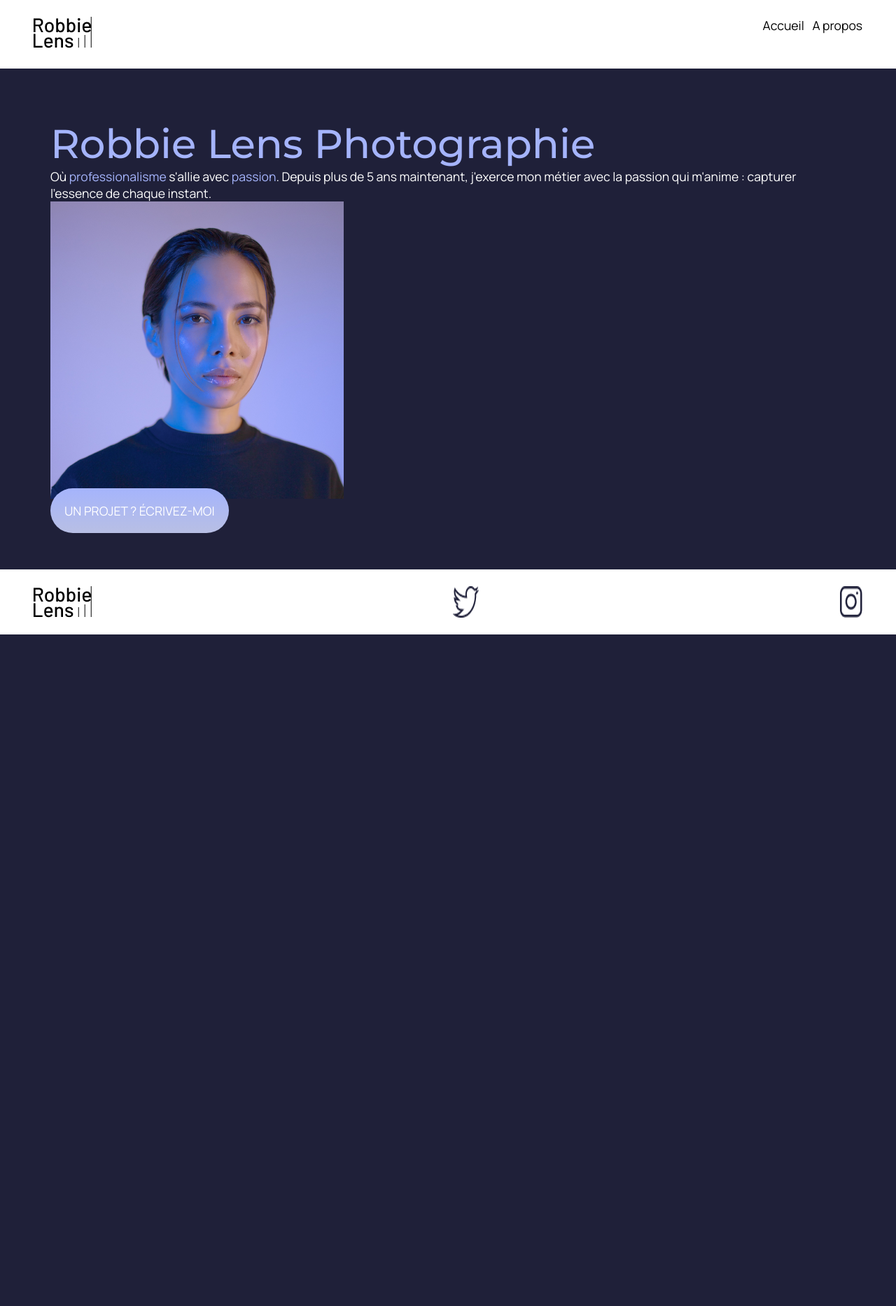
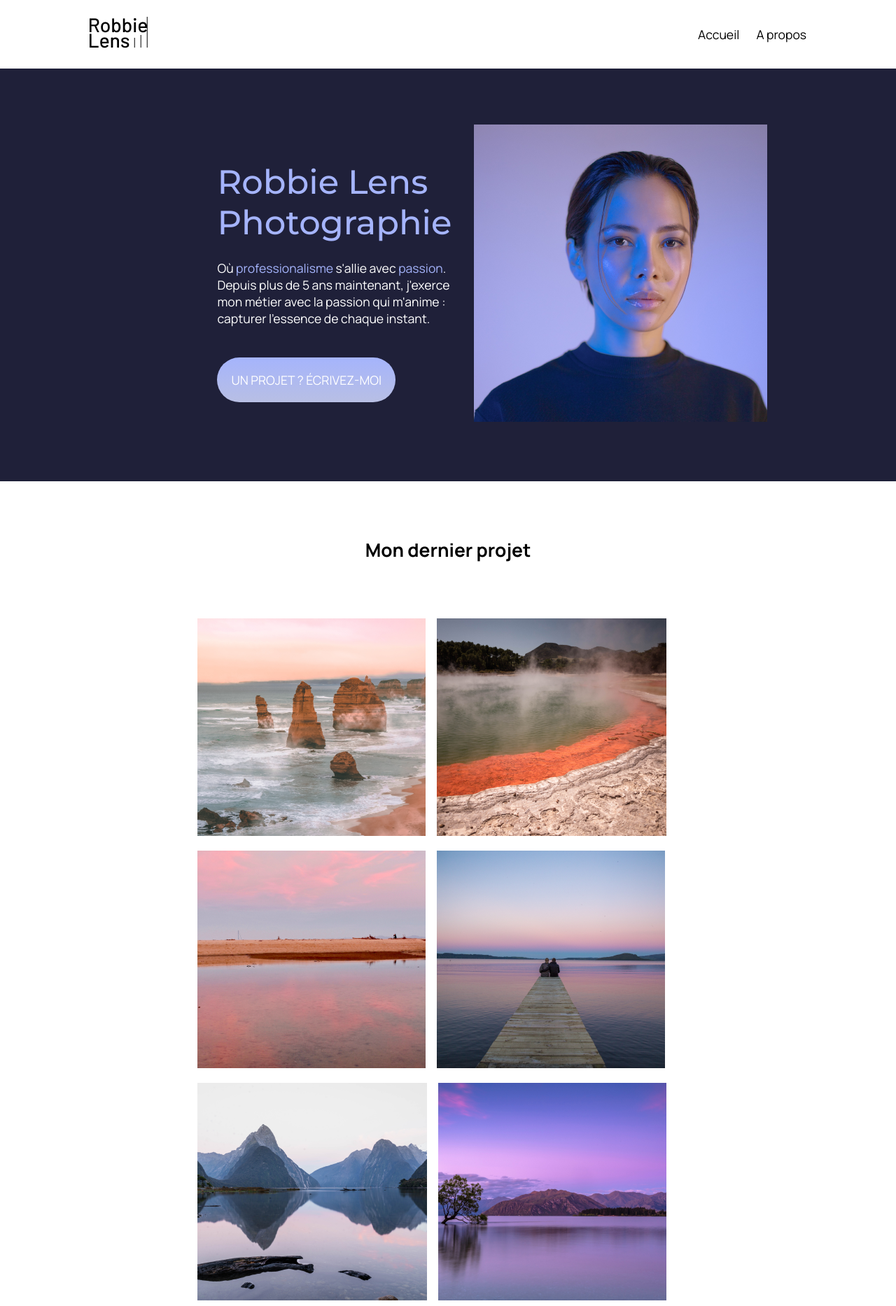
Before and after one commit to Amadoubenthe/robbie-lens-website, a plain HTML site: page index.html in a window 1280 px wide. Shown: the top 1867 px of the page at 70% size. Before the commit the page ends 907 px from the top, so only its background shows below. Drawn offline with Linux system fonts and the light colour scheme.

Commit message:
Add flex

```diff
--- a/css/style.css
+++ b/css/style.css
@@ -13,30 +13,47 @@ body {
 footer,
 header {
 	background: #ffffff;
-	padding: 24px 48px;
+}
+
+.header-container{
+	width: 80%;
 	display: flex;
 	justify-content: space-between;
+	margin: auto;
+	padding: 24px 0 24px 0;
+}
+
+.link{
+	display: flex;
+	align-items: center;
+	gap: 24px;
+}
+
+.logo-social-network{
+	height: 30px;
 }
 
 header a {
 	text-decoration: none;
-	margin-left: 8px;
 	color: #000000;
 }
 
-main {
-	padding: 72px;
-	color: #ffffff;
+section {
+	padding: 80px;
 }
 
-section {
-	width: 800px;
+main .infos-container{
+	display: flex;
+	width: 64%;
 	margin: auto;
+	color: #ffffff;
+	align-items: center;
+	gap: 32px;
 }
 
 h1 {
 	font-family: 'Montserrat', sans-serif;
-	font-size: 3.6rem;
+	font-size: 3rem;
 	font-weight: 500;
 	color: #a5b4fc;
 }
@@ -45,10 +62,57 @@ span {
 	color: #a5b4fc;
 }
 
+.infos-container p{
+	margin-top: 24px;
+	margin-bottom: 64px;
+}
+
+.projects-section{
+	width: 100%;
+	background: #ffffff;
+	text-align: center;
+}
+
+.projects-section h2{
+	padding-bottom: 80px;
+}
+
+.projects-container{
+	display: flex;
+	flex-wrap: wrap;
+	width: 64%;
+	margin: auto;
+	gap: 16px;
+}
+
+.btn-container{
+	margin-top: 80px;
+}
+
+.cta {
+	text-decoration: none;
+	background: linear-gradient(#a5b4fc, #b8bfe4);
+	color: #ffffff;
+	border-radius: 32px;
+	padding: 20px;
+}
+
+/* Abbout */
+
 .infos-services {
+	width: 45%;
+	margin: auto;
+	color: #ffffff;
+}
+
+.text-info{
 	border-right: 1px solid #a5b4fc;
 	border-bottom: 1px solid #a5b4fc;
-	padding: 64px;
+	padding: 24px 16px 48px 24px;
+}
+
+.infos-services h1{
+	margin-bottom: 24px;
 }
 
 .infos-services h2 {
@@ -58,11 +122,3 @@ span {
 ul {
 	padding-left: 80px;
 }
-
-.cta {
-	text-decoration: none;
-	background: linear-gradient(#a5b4fc, #b8bfe4);
-	color: #ffffff;
-	border-radius: 32px;
-	padding: 20px;
-}
--- a/index.html
+++ b/index.html
@@ -16,34 +16,75 @@
 	</head>
 	<body>
 		<header>
+			<div class="header-container">
 				<div class="logo">
 					<img src="images/logo.png" alt="Log Robbie Lens" />
 				</div>
-			<nav>
+				<nav class="link">
 					<a href="index.html">Accueil</a>
 					<a href="pages/about.html"> A propos</a>
 				</nav>
+			</div>
 		</header>
 
 		<main>
+			<section class="infos-container">
+				<div class="infos">
 					<h1>Robbie Lens Photographie</h1>
+
 					<p>
 						Où <span>professionalisme</span> s'allie avec <span>passion</span>.
 						Depuis plus de 5 ans maintenant, j'exerce mon métier avec la passion qui
 						m'anime : capturer l'essence de chaque instant.
 					</p>
-			<div>
-				<img src="images/robbie-lens.png" alt="Robbie Lens" />
-			</div>
+
 					<div class="cta-container">
 						<a class="cta" href="#">UN PROJET ? ÉCRIVEZ-MOI</a>
 					</div>
+				</div>
+				<div class="image-container">
+					<img src="images/robbie-lens.png" alt="Robbie Lens" />
+				</div>
+			</section>
+
+			<section class="projects-section">
+					<h2>Mon dernier projet</h2>
+					<div class="projects-container">
+						<div class="projetc-img">
+							<img src="images/accueil/element-1.png" alt="Projet 1">
+						</div>
+						<div class="projetc-img">
+							<img src="images/accueil/element-2.png" alt="Projet 2">
+						</div>
+						<div class="projetc-img">
+							<img src="images/accueil/element-3.png" alt="Projet 3">
+						</div>
+						<div class="projetc-img">
+							<img src="images/accueil/element-4.png" alt="Projet 4">
+						</div>
+						<div class="projetc-img">
+							<img src="images/accueil/element-5.png" alt="Projet 5">
+						</div>
+						<div class="projetc-img">
+							<img src="images/accueil/element-6.png" alt="Projet 6">
+						</div>
+					</div>
+					<div class="btn-container">
+						<a class="cta" href="#">VOIR MON PORTFOLIO</a>
+					</div>
+			</section>
 		</main>
 
 		<footer>
+			<div class="header-container">
+				<div class="logo">
 					<img src="images/logo.png" alt="logo Robbie Lens" />
-			<img src="images/twitter.png" alt="twitter" />
-			<img src="images/instagram.png" alt="instagram" />
+				</div>
+				<div class="link">
+					<img class="logo-social-network" src="images/twitter.png" alt="twitter" />
+					<img class="logo-social-network" src="images/instagram.png" alt="instagram" />
+				</div>
+			</div>
 		</footer>
 	</body>
 </html>
```
Also changed, not shown: pages/about.html (+20 -3 lines). Lines whose indentation alone changed are shown as unchanged.
